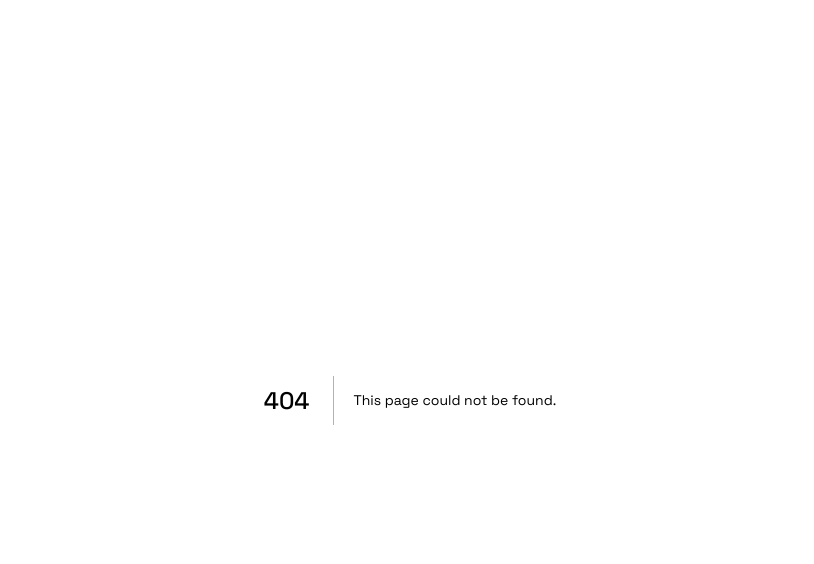
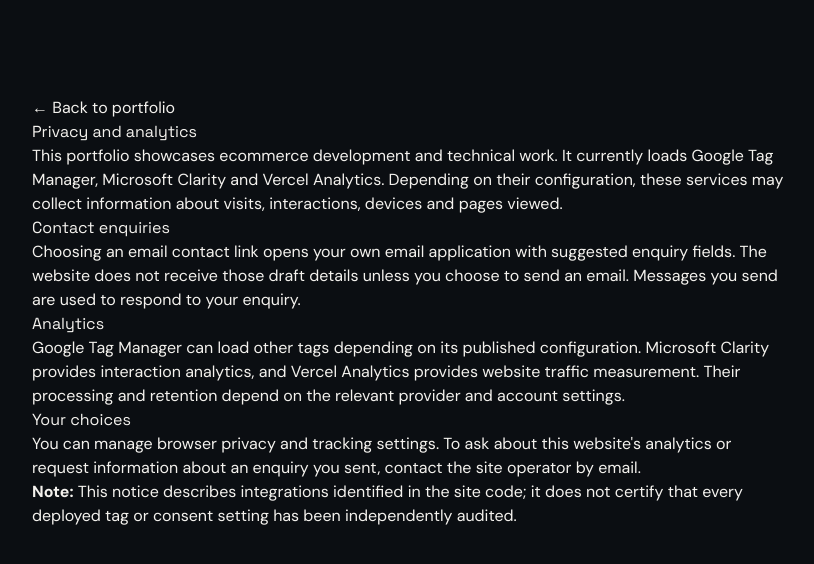
Before and after one commit to bonvallite/developer-portfolio, a Next.js app: page /privacy in a window 1280 px wide. Before the commit this address had no page. Shown: the top 564 px of the page, without its empty margins (230-1044 px from the left). Built offline with nearby package versions, Linux system fonts and the light colour scheme.

Commit message:
feat: publish transparent privacy and analytics notice

```diff
--- /dev/null
+++ b/app/privacy/page.tsx
@@ -0,0 +1,28 @@
+import type { Metadata } from 'next';
+import Link from 'next/link';
+
+// This notice describes integrations visible in the site's root layout.
+// Verify vendor configuration, consent requirements and actual retention settings
+// before representing this page as a complete legal compliance assessment.
+export const metadata: Metadata = {
+  title: 'Privacy and Analytics',
+  description: 'How this Shopify engineering portfolio uses analytics tools and handles direct enquiries.',
+  alternates: { canonical: '/privacy' },
+};
+
+export default function PrivacyPage() {
+  return (
+    <main className="container" style={{ paddingTop: 96, paddingBottom: 96, maxWidth: 820 }}>
+      <Link href="/">← Back to portfolio</Link>
+      <h1>Privacy and analytics</h1>
+      <p>This portfolio showcases ecommerce development and technical work. It currently loads Google Tag Manager, Microsoft Clarity and Vercel Analytics. Depending on their configuration, these services may collect information about visits, interactions, devices and pages viewed.</p>
+      <h2>Contact enquiries</h2>
+      <p>Choosing an email contact link opens your own email application with suggested enquiry fields. The website does not receive those draft details unless you choose to send an email. Messages you send are used to respond to your enquiry.</p>
+      <h2>Analytics</h2>
+      <p>Google Tag Manager can load other tags depending on its published configuration. Microsoft Clarity provides interaction analytics, and Vercel Analytics provides website traffic measurement. Their processing and retention depend on the relevant provider and account settings.</p>
+      <h2>Your choices</h2>
+      <p>You can manage browser privacy and tracking settings. To ask about this website's analytics or request information about an enquiry you sent, contact <a href="mailto:bonvallite@gmail.com?subject=Portfolio%20privacy%20enquiry">the site operator by email</a>.</p>
+      <p><strong>Note:</strong> This notice describes integrations identified in the site code; it does not certify that every deployed tag or consent setting has been independently audited.</p>
+    </main>
+  );
+}
```
